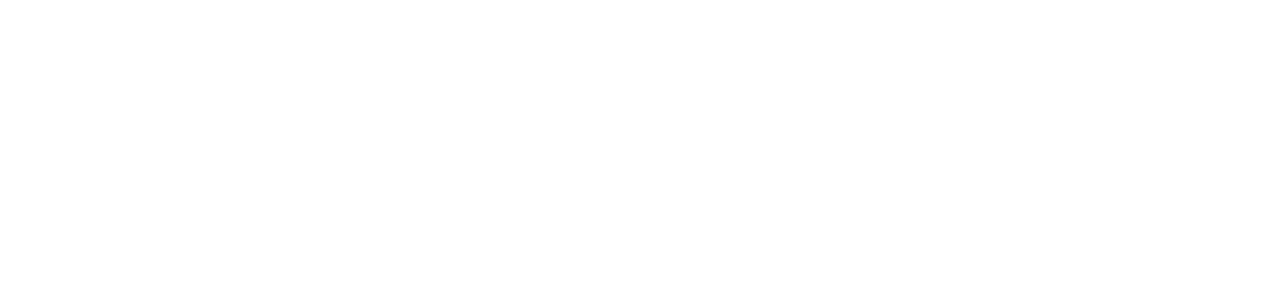
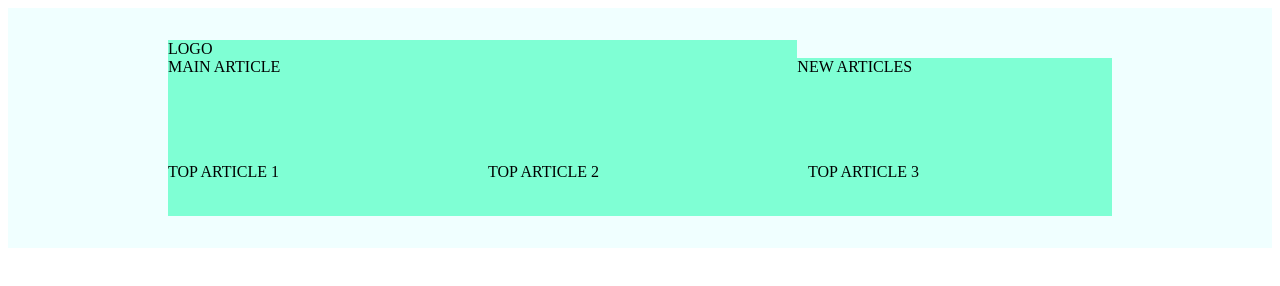
Before and after one commit to bigbass11/FrontEndMentor-NewsHomepage, a plain HTML site: page src/index.html in a window 1280 px wide. Drawn offline with nearby package versions, Linux system fonts and the light colour scheme; files that its build step writes are made by us from their sources.

Commit message:
basic layout created

```diff
--- a/src/index.html
+++ b/src/index.html
@@ -3,10 +3,30 @@
 <head>
     <meta charset="UTF-8">
     <meta name="viewport" content="width=device-width, initial-scale=1.0">
-    <style link=""
+    <link rel="stylesheet" href="css/style.css">
     <title>Document</title>
 </head>
 <body>
-    <p>Hello</p>
+    <main class="site-main">
+        <header class="site-main__header">
+            <div class="header__site-logo">LOGO</p>
+            <nav class="header__nav">
+                <ul class="nav__nav-list">
+                    <li class="nav-item">Home</li>
+                    <li class="nav-item">New</li>
+                    <li class="nav-item">Popular</li>
+                    <li class="nav-item">Trending</li>
+                    <li class="nav-item">Categories</li>
+                </ul>
+            </nav>
+        </header>
+        <div class="site-main__main-article">MAIN ARTICLE</div>
+        <div class="site-main__new-articles">NEW ARTICLES</div>
+        <div class="site-main__top-articles">
+            <div class="top-articles__card">TOP ARTICLE 1</div>
+            <div class="top-articles__card">TOP ARTICLE 2</div>
+            <div class="top-articles__card">TOP ARTICLE 3</div>
+        </div>
+    </main>
 </body>
 </html>
--- a/src/sass/style.scss
+++ b/src/sass/style.scss
@@ -1,3 +1,35 @@
-p {
-    color: blue;
+// BEM naming convention: https://getbem.com/naming/
+.site-main {
+    display: grid;
+    background-color: azure;
+    padding: 2rem 10rem;
+    grid-template:
+      "nav nav" 10%
+      "main-article new-articles" 60%
+      "top-articles top-articles" 30%
+      / 2fr 1fr
 }
+
+div {
+    background-color: aquamarine;
+}
+
+nav {
+    background-color: rgb(238, 128, 128);
+    grid-area: nav;
+}
+
+.site-main__main-article {
+    grid-area: main-article;
+}
+
+.site-main__new-articles {
+    grid-area: new-articles;
+}
+
+.site-main__top-articles {
+    grid-area: top-articles;
+    display: grid;
+    grid-template-columns: repeat(auto-fit, minmax(200px, 1fr));
+    gap: 1rem;
+}
```
